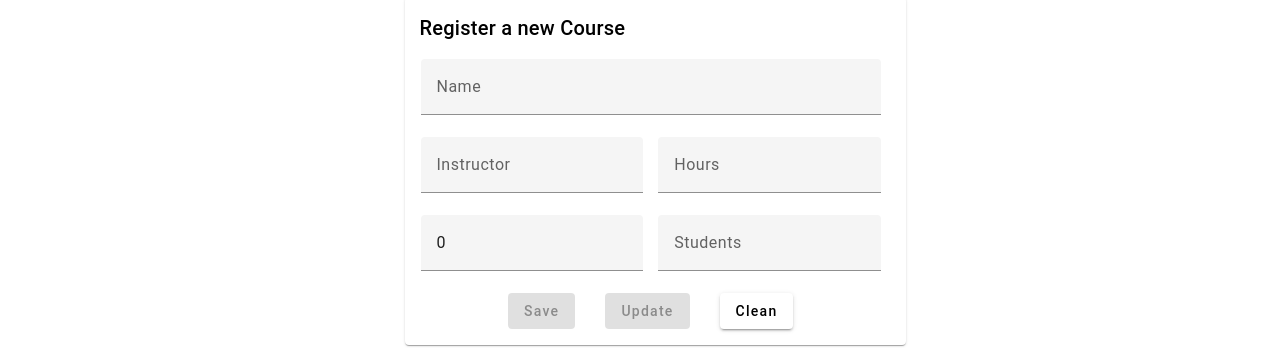
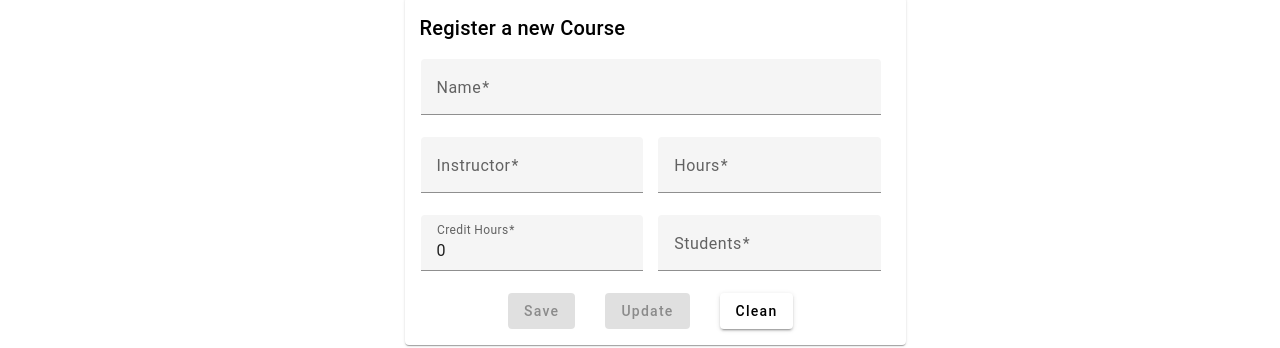
Before and after one commit to jrlara1127/angularAcademyProject, an Angular app: page / in a window 1280 px wide. Both pictures are taken after a click on the tab "Courses". Shown: the part 126-474 px from the top of the page. Built offline with nearby package versions, Linux system fonts and the light colour scheme.

Commit message:
refactor: Changing field labels forms on Course component.

```diff
--- a/src/app/form/course-form/course-form.component.html
+++ b/src/app/form/course-form/course-form.component.html
@@ -3,21 +3,26 @@
     <mat-card-content>
         <form [formGroup]="form" class="login-form  grid-container">
             <mat-form-field class="doubleSpan">
-                <input matInput  name="name" placeholder="Name" formControlName="name">
+                <mat-label>Name</mat-label>
+                <input matInput  name="name"  formControlName="name">
                 <mat-error *ngIf="name.errors != null && name.errors['pattern']">Only letters are allowed.</mat-error>
             </mat-form-field>
             <mat-form-field>
-                <input matInput  name="instructor" placeholder="Instructor" formControlName="instructor">
+                <mat-label>Instructor</mat-label>
+                <input matInput  name="instructor"  formControlName="instructor">
                 <mat-error *ngIf="name.errors != null && name.errors['pattern']">Only letters are allowed.</mat-error>
             </mat-form-field>
             <mat-form-field>
-              <input matInput type="number" name="hours" placeholder="Hours" formControlName="hours">
+              <mat-label>Hours</mat-label>
+              <input matInput type="number" name="hours" formControlName="hours">
             </mat-form-field>
             <mat-form-field>
-              <input matInput type="number" name="creditHours" placeholder="Credit Hours" formControlName="creditHours">
+              <mat-label>Credit Hours</mat-label>
+              <input matInput type="number" name="creditHours" formControlName="creditHours">
             </mat-form-field>
             <mat-form-field>
-              <input matInput type="number" name="numStudents" placeholder="Students" formControlName="numStudents">
+              <mat-label>Students</mat-label>
+              <input matInput type="number" name="numStudents" formControlName="numStudents">
             </mat-form-field>
             <div></div>
 
```
